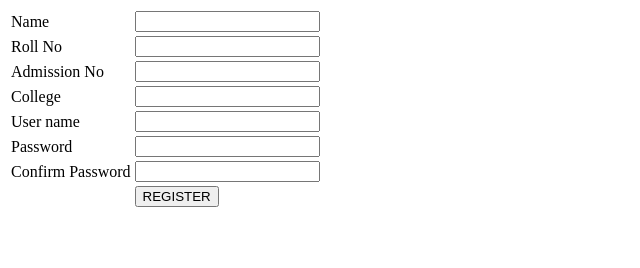
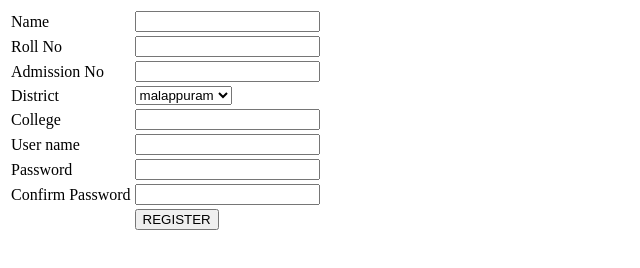
Before and after one commit to Rahulnavayath/ICTA-Full-Stack-project, a website: page html_css/register.html in a window 1280 px wide. Shown: the whole page, without its empty margins (0-640 px from the left). Drawn offline with Linux system fonts and the light colour scheme.

```diff
--- a/html_css/register.html
+++ b/html_css/register.html
@@ -19,6 +19,17 @@
     <tr>
         <td>Admission No</td>
         <td><input type="text"></td>
+    </tr>
+    <tr>
+        <td>District</td>
+        <td>
+            <select>
+                <option>malappuram</option>
+                <option>kozhikode</option>
+                <option>kannur</option>
+                <option>wayanad</option>
+            </select>
+        </td>
     </tr>
     <tr>
         <td>College</td>
```
Also changed, not shown: html_css/index.html (+1 -1 lines).
